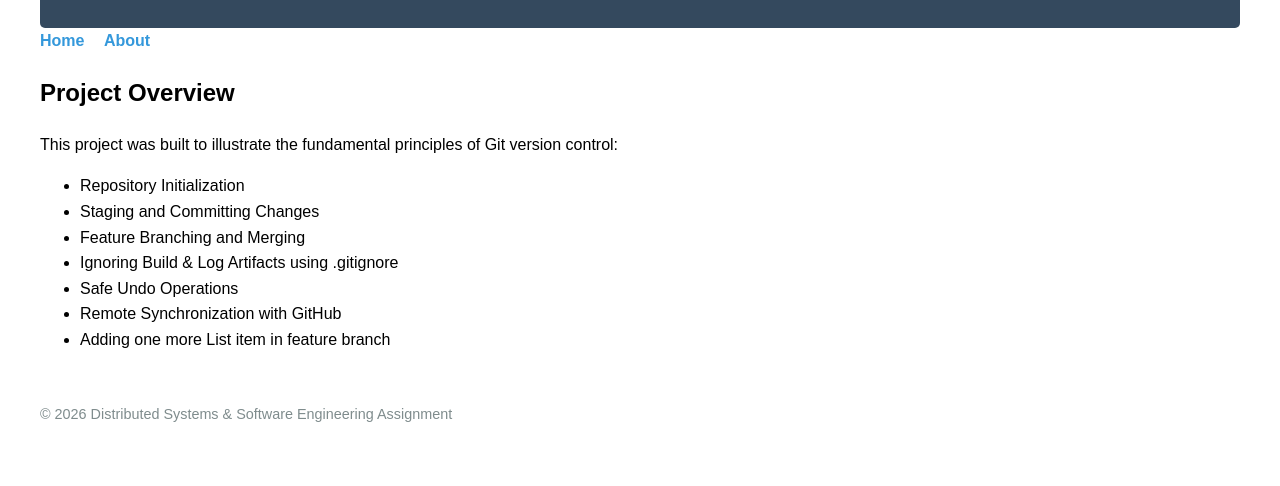
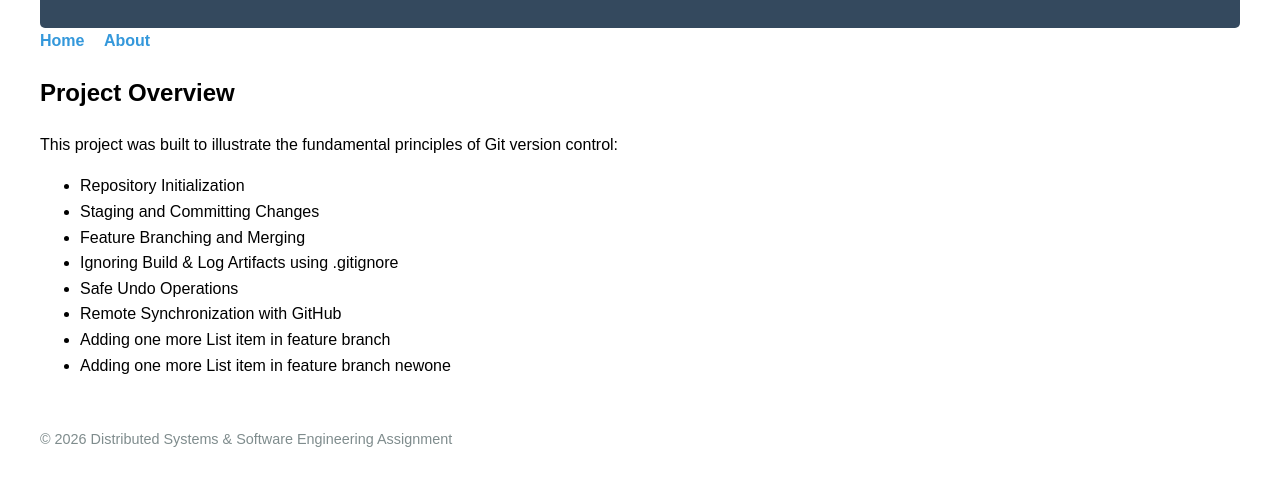
Before and after one commit to AGENT-BABA/git-web-workflow, a plain HTML site: page about.html in a window 1280 px wide. Shown: the part 146-632 px from the top of the page. Drawn offline with Linux system fonts and the light colour scheme.

```diff
--- a/about.html
+++ b/about.html
@@ -53,6 +53,7 @@
             <li>Safe Undo Operations</li>
             <li>Remote Synchronization with GitHub</li>
             <li>Adding one more List item in feature branch</li>
+            <li>Adding one more List item in feature branch newone</li>
         </ul>
     </main>
     <footer>
```
